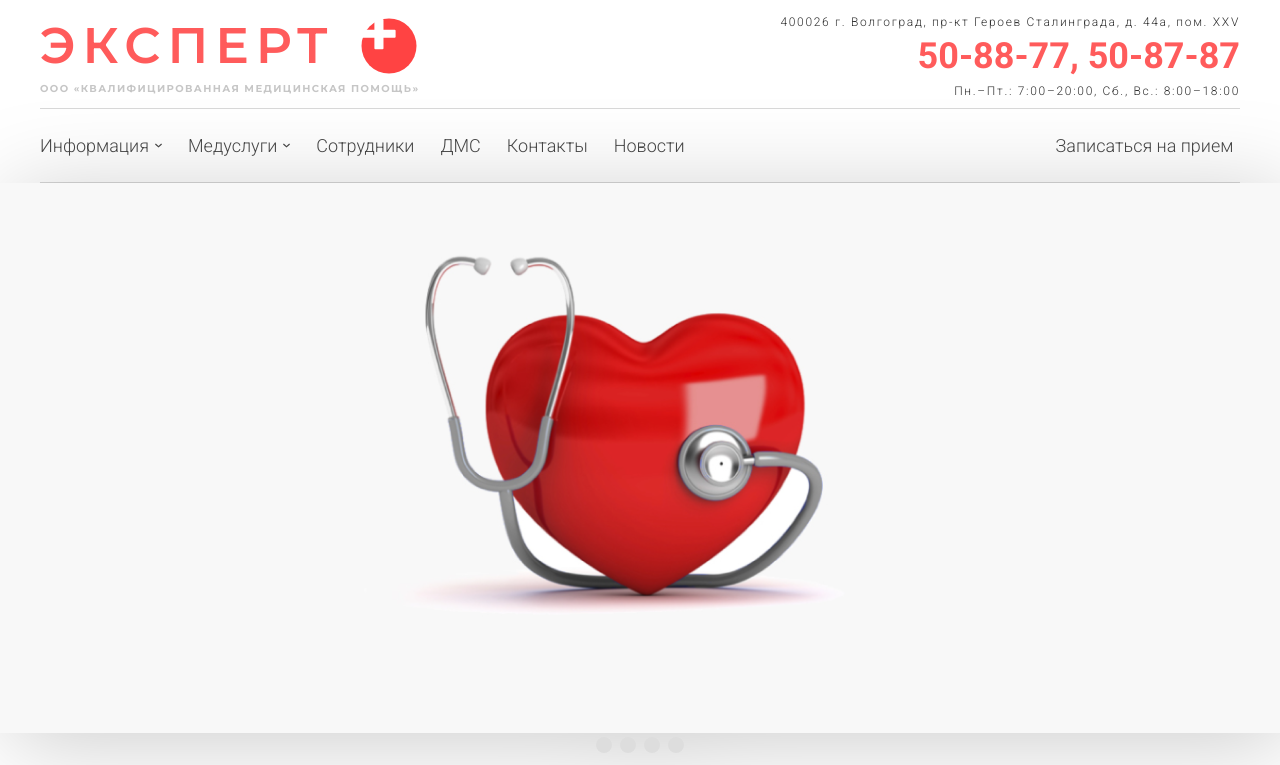
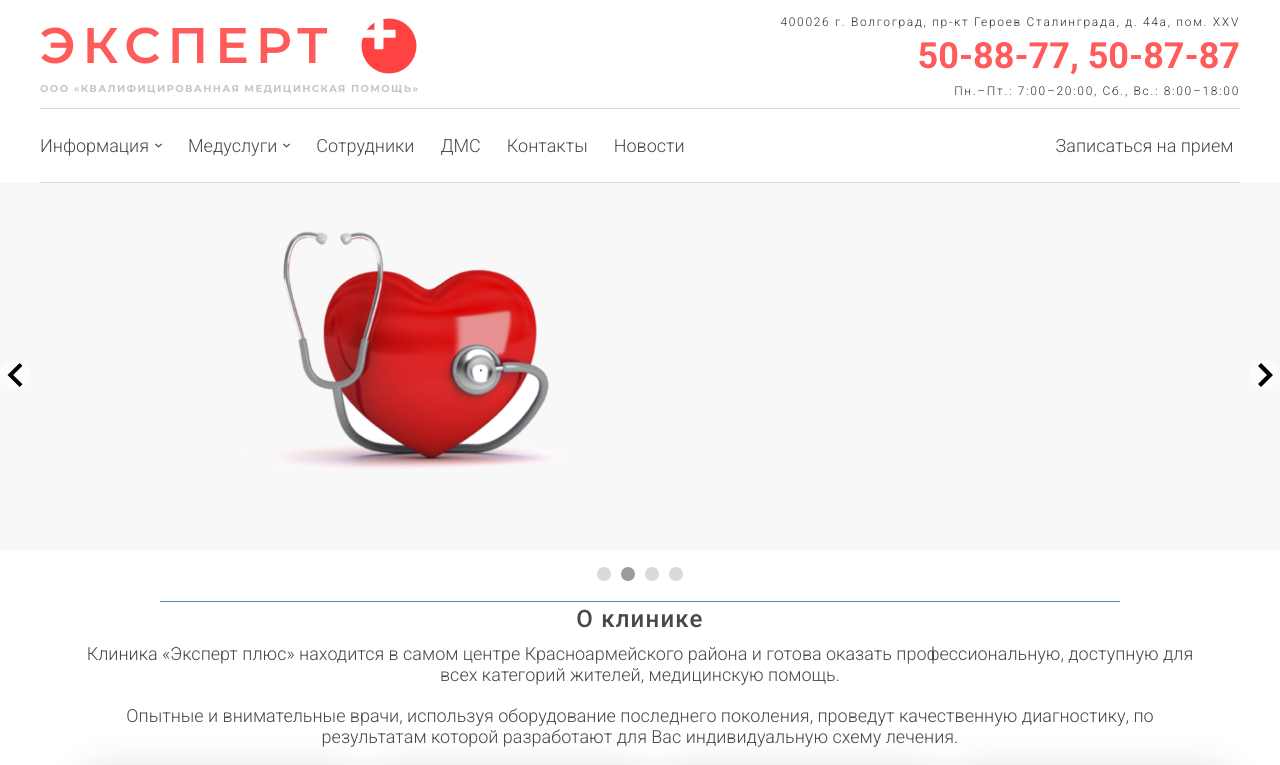
Before and after one commit to CanUFeelMyHeart/expertPlus, a React (Create React App) app in the folder medical-clinic-expert/: page / in a window 1280 px wide. Shown: the top 765 px of the page. Built offline with nearby package versions, Linux system fonts and the light colour scheme; the HTML template or start-up script is replaced by a standard one.

Commit message:
test version

```diff
--- a/medical-clinic-expert/package.json
+++ b/medical-clinic-expert/package.json
@@ -17,6 +17,8 @@
     "react-id-swiper": "^4.0.0",
     "react-router-dom": "^6.2.2",
     "react-scripts": "5.0.0",
+    "react-simple-image-slider": "^2.4.1",
+    "react-slideshow-image": "^3.7.0",
     "sass": "^1.49.9",
     "web-vitals": "^2.1.4"
   },
--- a/medical-clinic-expert/src/components/NavigationComponent/NavigationComponent.jsx
+++ b/medical-clinic-expert/src/components/NavigationComponent/NavigationComponent.jsx
@@ -1,5 +1,6 @@
 import React from "react";
 import { BrowserRouter as Router, Routes, Route } from "react-router-dom";
+import { FullHeaderComponent as Header } from "../FullHeaderComponent/FullHeaderComponent";
 import { FooterComponent } from '../../components/FooterComponent/FooterComponent'
 import { MapComponent } from '../../components/MapComponent/MapComponent'
 import ScrollToTop from './ScrollToTop'
@@ -55,11 +56,11 @@ import { TreatmentRoomServicePage } from '../../pages/ServicesPages/TreatmentRoo
 import { UltrasoundDiagnosticsServicePage } from '../../pages/ServicesPages/UltrasoundDiagnosticsServicePage/UltrasoundDiagnosticsServicePage'
 import { UrologistServicePage } from '../../pages/ServicesPages/UrologistServicePage/UrologistServicePage'
 
-export const NavigationRouter = ({children}) => {
+export const NavigationRouter = () => {
     return (
         <Router>
             <ScrollToTop/>
-            {children}
+            <Header/>
                 <Routes>
                 <Route path="/" exact element={<MainPage />} />
                 <Route path="/doctors" element={<DoctorsPage />} />
--- a/medical-clinic-expert/src/components/SliderComponent/SliderComponent.css
+++ b/medical-clinic-expert/src/components/SliderComponent/SliderComponent.css
@@ -1,258 +1,43 @@
-@keyframes tonext {
-  75% {
-    left: 0;
-  }
-  95% {
-    left: 100%;
-  }
-  98% {
-    left: 100%;
-  }
-  99% {
-    left: 0;
-  }
+.sliderComponent__block {
+  height: 33vw;
+  position: relative;
 }
 
-@keyframes tostart {
-  75% {
-    left: 0;
-  }
-  95% {
-    left: -300%;
-  }
-  98% {
-    left: -300%;
-  }
-  99% {
-    left: 0;
-  }
-}
-
-@keyframes snap {
-  96% {
-    scroll-snap-align: center;
-  }
-  97% {
-    scroll-snap-align: none;
-  }
-  99% {
-    scroll-snap-align: none;
-  }
-  100% {
-    scroll-snap-align: center;
-  }
-}
-
-* {
-  box-sizing: border-box;
-  scrollbar-color: transparent transparent; /* thumb and track color */
-  scrollbar-width: 0px;
-}
-
-*::-webkit-scrollbar {
-  width: 0;
-}
-
-*::-webkit-scrollbar-track {
-  background: transparent;
-}
-
-*::-webkit-scrollbar-thumb {
-  background: transparent;
-  border: none;
-}
-
-* {
-  -ms-overflow-style: none;
-}
-
-
-.slider__viewport,
-.slider__navigation-list,
-.slider__navigation-item,
-.slider__slide {
-  list-style: none;
-  margin: 0;
-  padding: 0;
-
-}
-
-.sectionComponent__block_carousel {
-  max-width: 100%;
-  height: 600px;
-  margin: 0 auto;
-  /* border-width: 20px; */
-  border-color: #333;
-}
-
-.slider {
-  /* position: relative; */
-  /* padding-top: 75%; */
-  filter: drop-shadow(10px 10px 45px rgba(0, 0, 0, 0.2));
-
-  perspective: 100px;
-}
-
-.slider__viewport {
-  /* position: absolute; */
-  padding: 0;
-  top: 0;
-  right: 0;
-  bottom: 0;
-  left: 0;
-  display: flex;
-  overflow-x: scroll;
-  /* counter-reset: item; */
-  scroll-behavior: smooth;
-  scroll-snap-type: x mandatory;
-}
-
-.slider__slide {
+.each-slide {
+  height: 30vw;
   position: relative;
-  box-sizing: border-box;
-  -moz-box-sizing: border-box;
-  -webkit-box-sizing: border-box;
-  flex: 0 0 100%;
-
-
-  background: rgba(255, 255, 255, 0.8);
-  /* border-radius: 10px;
-  border: 3px solid #1062ad; */
-  /* padding: 30px 40px; */
-  /* counter-increment: item; */
-}
-
-.carousel__slide_text {
-  display: flex;
-  flex-direction: column;
-  justify-content: space-between;
-  align-items: flex-end;
-
 }
 
 .carousel__slide_description,
 .carousel__slide_name {
   font-weight: 400;
-
 }
 
-.slider__slide:nth-child(even) {
-  /* background: rgba(255, 255, 255, 0.8); */
+.each-slide-img {
+  height: 100%;
+  background-position: center top;
+  background-size: 100% auto;
+  background-repeat: no-repeat;
+  position: relative;
 }
 
-.slider__slide:before {
-  /* content: counter(item); */
-  /* position: absolute; */
-  top: 50%;
-  left: 50%;
-  transform: translate3d(-50%, -40%, 70px);
-  color: #fff;
-  font-size: 2em;
+.indicator {
+  cursor: pointer;
+  padding: 7px;
+  border-radius: 50px;
+  margin-left: 5px;
+  margin-right: 5px;
+  margin-top: 0px;
+  margin-bottom: 20px;
+  margin-top: -20px;
+  text-align: center;
+  background-color: rgb(218, 218, 218);
 }
 
-.carousel__snapper {
-  /* position: absolute; */
-  height: 4rem;
-  top: 0;
-  left: 0;
-  /* width: 100%;
-  height: 100%; */
-  scroll-snap-align: center;
+.indicator.active {
+  color: #fff;
+  background: rgb(155, 155, 155);
 }
-
-@media (hover: hover) {
-  .carousel__snapper {
-    animation-name: tonext, snap;
-    animation-timing-function: ease;
-    animation-duration: 7s;
-    animation-iteration-count: infinite;
-  }
-
-  .slider__slide:last-child .carousel__snapper {
-    animation-name: tostart, snap;
-  }
-}
-.slider {
-  padding-bottom: 10px;
-}
-@media (prefers-reduced-motion: reduce) {
-  .carousel__snapper {
-    animation-name: none;
-  }
-}
-
-.slider:hover .carousel__snapper,
-.slider:focus-within .carousel__snapper {
-  animation-name: none;
-}
-
-.slider__navigation {
-  /* position: absolute; */
-  right: 0;
-  /* bottom: 0; */
-  left: 0;
-  text-align: center;
-  /* margin-bottom: 10px; */
-}
-
-.slider__navigation-list,
-.slider__navigation-item {
-  display: inline-block;
-}
-
-.slider__navigation-button {
-  display: inline-block;
-  width: 1.5rem;
-  height: 1.5rem;
-  background-color: #dddddd;
-  background-clip: content-box;
-  border: 0.25rem solid transparent;
-  border-radius: 50%;
-  font-size: 0;
-  transition: transform 0.1s;
-}
-
-.slider::before,
-.slider::after,
-.carousel__prev,
-.carousel__next {
-  display: none;
-  position: absolute;
-  top: 0;
-  margin-top: 37.5%;
-  width: 4rem;
-  height: 4rem;
-  transform: translateY(-50%);
-  border-radius: 50%;
-  font-size: 0;
-  outline: 0;
-}
-
-.slider::before,
-.carousel__prev {
-  left: -1rem;
-}
-
-.slider::after,
-.carousel__next {
-  right: -1rem;
-}
-
-.slider::before,
-.slider::after {
-  content: "";
-  z-index: 1;
-  background-color: #333;
-  background-size: 1.5rem 1.5rem;
-  background-repeat: no-repeat;
-  background-position: center center;
-  color: #fff;
-  font-size: 2.5rem;
-  line-height: 4rem;
-  text-align: center;
-  pointer-events: none;
-}
-
 
 @media (max-width: 961px) {
   .sliderComponent__block {
--- a/medical-clinic-expert/src/components/SliderComponent/SliderComponent.jsx
+++ b/medical-clinic-expert/src/components/SliderComponent/SliderComponent.jsx
@@ -1,44 +1,34 @@
 import React from "react";
-import { SliderSectionComponent } from "./SliderSectionComponent";
-import { comments } from "./SliderInfo";
-import { carousel__navigation } from "./SliderNavInfo";
+import { pictures } from "./SliderInfo";
+import SimpleImageSlider from "react-simple-image-slider";
+import { Slide } from "react-slideshow-image";
+import "react-slideshow-image/dist/styles.css";
 import "./SliderComponent.css";
 
 export const SliderComponent = (props) => {
-    return (
-        <div className="sliderComponent__block">
+  const properties = {
+    duration: 3000,
+    indicators: true,
+    transitionDuration: 1500,
+    indicators: i => (<div className="indicator"></div>)
+  };
 
-            <div className="sectionComponent__block_carousel">
-                <section className="slider" aria-label="Gallery">
-                    <ol className="slider__viewport">
-                        {comments.map((comment, index) => (
-                            <SliderSectionComponent
-                                key={index}
-                                name={comment.name}
-                                image={comment.image}
-                                id={comment.id}
-                                href_prev={comment.href_prev}
-                                href_next={comment.href_next}
-                            />
-                        ))}
-                    </ol>
-                    <aside className="slider__navigation">
-                        <ol className="slider__navigation-list">
-                            {carousel__navigation.map((nav, index) => (
-                                <li
-                                    key={index}
-                                    className="slider__navigation-item"
-                                >
-                                    <a
-                                        href={nav.href}
-                                        className="carousel__navigation-button"
-                                    ></a>
-                                </li>
-                            ))}
-                        </ol>
-                    </aside>
-                </section>
+  return (
+    <div className="sliderComponent__block">
+      <div className="sectionComponent__block_carousel">
+        <Slide {...properties}>
+          {pictures.map((slideImage, index) => (
+            <div className="each-slide" key={index}>
+              {/* <img className="each-slide-img" src={slideImage.url} alt="" /> */}
+              <div
+                className="each-slide-img"
+                style={{ backgroundImage: `url(${slideImage.url})` }}
+              ></div>
             </div>
-        </div>
-    );
+          ))}
+        </Slide>
+      </div>
+      <hr className="aboutClinic__hr" />
+    </div>
+  );
 };
--- a/medical-clinic-expert/src/components/SliderComponent/SliderInfo.jsx
+++ b/medical-clinic-expert/src/components/SliderComponent/SliderInfo.jsx
@@ -1,32 +1,16 @@
-import MainSliderPic1 from "./img/Carousel.png"
-import MainSliderPic2 from "./img/slide-coronavirus.jpg"
-export const comments = [
+import MainSliderPic1 from "./img/Carousel.png";
+import MainSliderPic2 from "./img/slide-coronavirus.jpg";
+export const pictures = [
   {
-        id: "slider__slide1",
-        href_prev: "#slider__slide4",
-        href_next: "#slider__slide2",
-        name: "Врачи с многолетним опытом работы",
-        image: MainSliderPic1,
+    url: MainSliderPic1,
   },
   {
-        id: "slider__slide2",
-        href_prev: "#slider__slide2",
-        href_next: "#slider__slide3",
-        name: "Ольга Шульженко",
-        image: MainSliderPic1,
+    url: MainSliderPic1,
   },
   {
-        id: "slider__slide3",
-        href_prev: "#slider__slide2",
-        href_next: "#slider__slide4",
-        name: "Пациент",
-        image: MainSliderPic1,
+    url: MainSliderPic1,
   },
   {
-        id: "slider__slide4",
-        href_prev: "#slider__slide3",
-        href_next: "#slider__slide5",
-        name: "Петрова О. Л.",
-        image: MainSliderPic1,
-    }
+    url: MainSliderPic1,
+  },
 ];
--- a/medical-clinic-expert/src/components/SliderComponent/SliderNavInfo.jsx
+++ /dev/null
@@ -1,14 +0,0 @@
-export const carousel__navigation = [
-    {
-        href: "#slider__slide1",
-    },
-    {
-        href: "#slider__slide2",
-    },
-    {
-        href: "#slider__slide3",
-    },
-    {
-        href: "#slider__slide4",
-    }
-];
--- a/medical-clinic-expert/src/components/SliderComponent/SliderSectionComponent.jsx
+++ /dev/null
@@ -1,21 +0,0 @@
-import React from "react";
-import "./SliderComponent.css";
-
-export const SliderSectionComponent = (props) => {
-  return (
-    <li id={props.id} tabIndex="0" className="slider__slide">
-      <div className="carousel__snapper">
-        <a href={props.href_prev} className="carousel__prev">
-          Go to last slide
-        </a>
-
-        <a href={props.href_next} className="carousel__next">
-          Go to next slide
-        </a>
-      </div>
-      <div className="carousel__slide_text">
-        <img src={props.image} alt="" />
-      </div>
-    </li>
-  );
-};
--- a/medical-clinic-expert/src/pages/MainPage/MainPage.jsx
+++ b/medical-clinic-expert/src/pages/MainPage/MainPage.jsx
@@ -11,7 +11,6 @@ export const MainPage = () => {
     return (
         <>
             <div>
-
                 <SliderComponent/>
                 <AboutClinic />
                 <ServicesComponent />
```
Also changed, not shown: medical-clinic-expert/src/App.js (+5 -11 lines), medical-clinic-expert/src/components/AboutClinicComponent/AboutClinicComponent.css (+7 -2 lines), 1 other file (tests, documents, lock files or other folders). Lines whose indentation alone changed are shown as unchanged.
